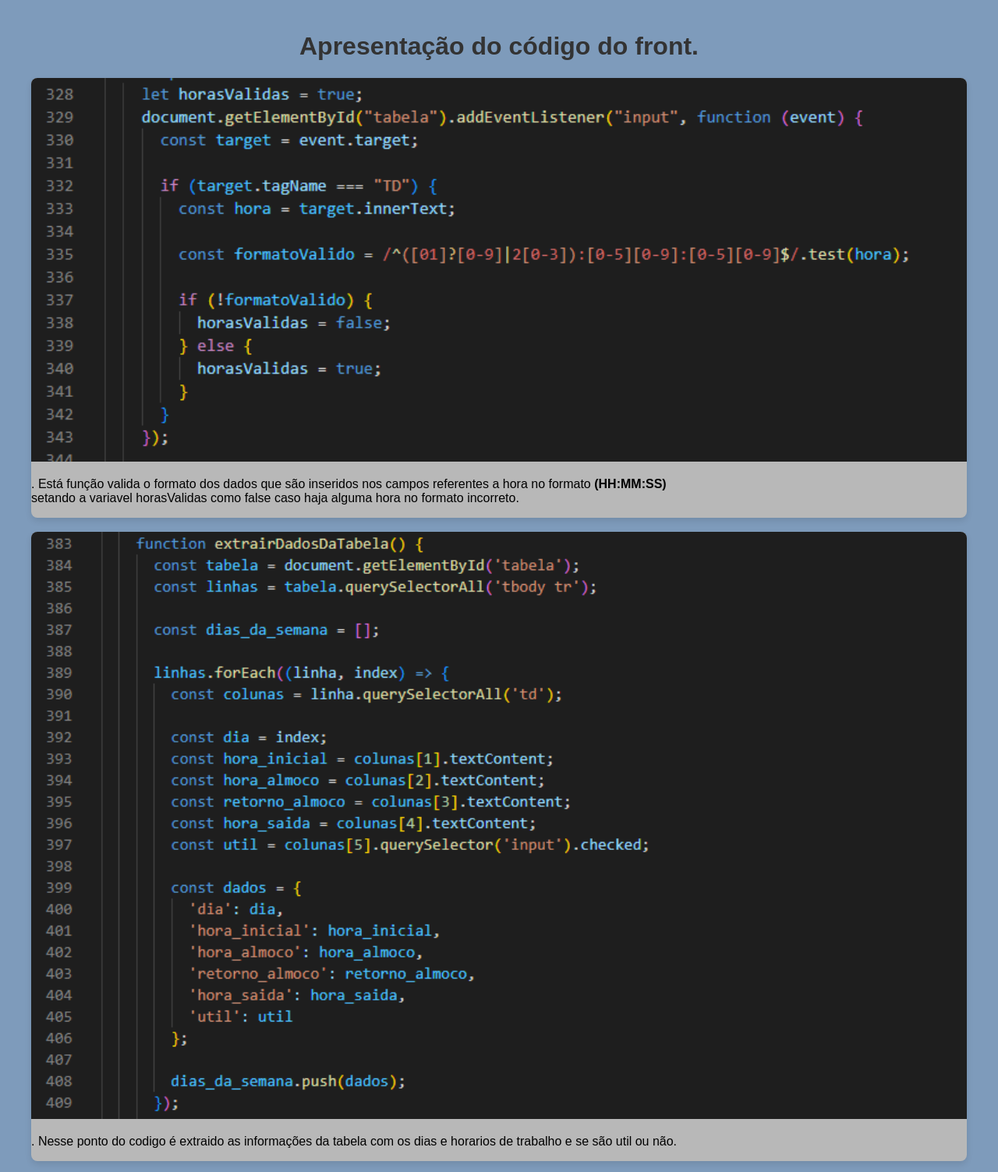
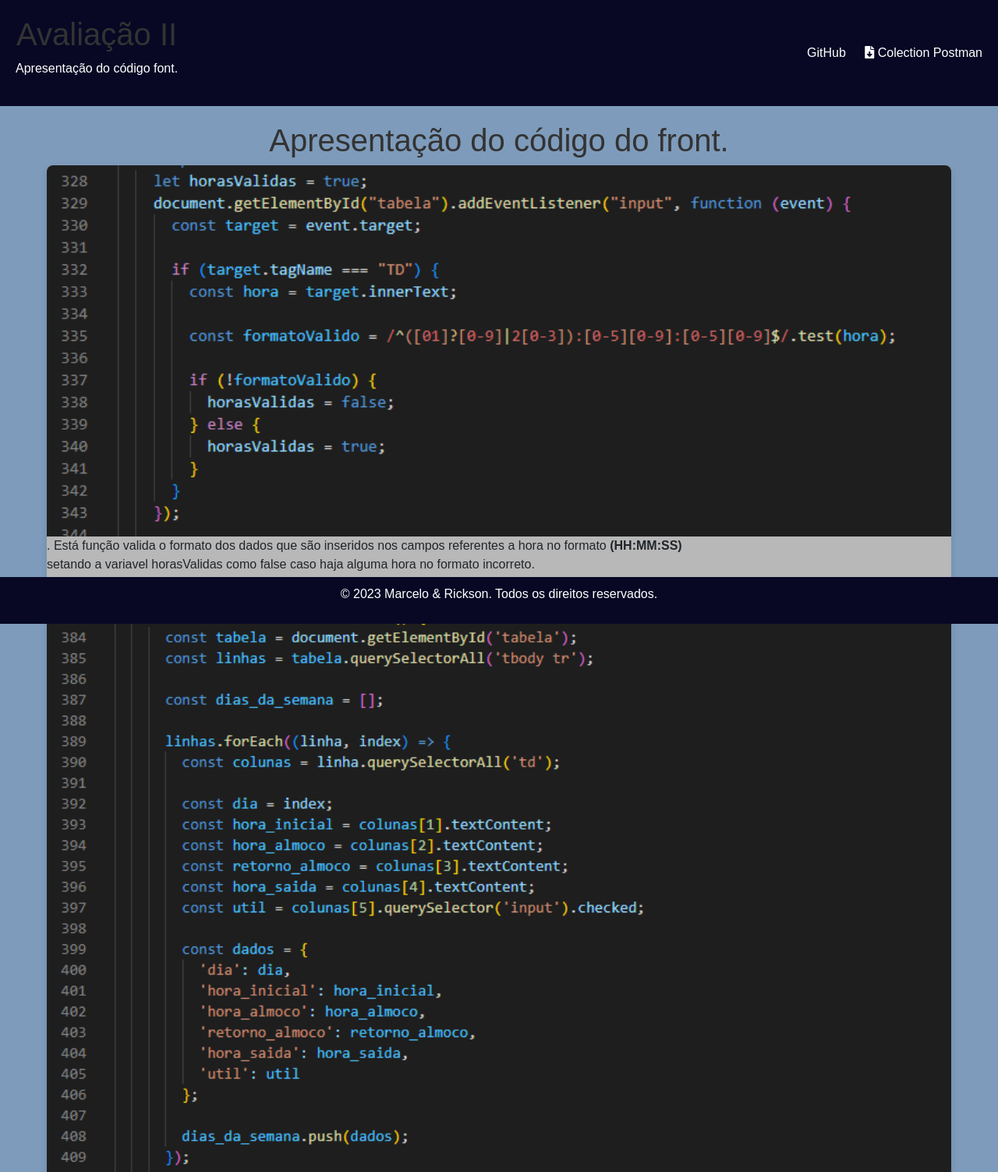
Before and after one commit to Marcelo1305/ApiPython, a Flask app: page /apresentacao in a window 1280 px wide. Shown: the top 1503 px of the page at 78% size. Run offline with Flask 2, Linux system fonts and the light colour scheme.

Commit message:
formatação

```diff
--- a/templates/apresentacao.html
+++ b/templates/apresentacao.html
@@ -1,11 +1,13 @@
-
 <!DOCTYPE html>
 <html lang="en">
+
 <head>
     <meta charset="UTF-8">
     <meta http-equiv="X-UA-Compatible" content="IE=edge">
     <meta name="viewport" content="width=device-width, initial-scale=1.0">
     <title>Outra Página</title>
+    <link rel="stylesheet" href="https://cdnjs.cloudflare.com/ajax/libs/font-awesome/5.15.3/css/all.min.css" integrity="sha512-m2EAhDNzHYT6foKIq1OwJgGzJloj28NikE7qAiK70Fa0bPJ2p8OnLRm0qFkgJom6Xb09j21nTq52zciG1L1D2Q==" crossorigin="anonymous">
+    <link href="https://cdn.jsdelivr.net/npm/bootstrap@5.3.2/dist/css/bootstrap.min.css" rel="stylesheet" integrity="sha384-T3c6CoIi6uLrA9TneNEoa7RxnatzjcDSCmG1MXxSR1GAsXEV/Dwwykc2MPK8M2HN" crossorigin="anonymous">
     <style>
         body {
             font-family: 'Arial', sans-serif;
@@ -55,9 +57,49 @@
             margin: 0;
             border-top: 1px solid #ddd;
         }
-        </style>
+
+        footer {
+            background-color: #080825;
+            padding: 10px;
+            text-align: center;
+            color: white;
+            position: fixed;
+            bottom: 0;
+            width: 100%;
+        }
+        header {
+            background-color: #080825;
+            color: #fff;
+            text-align: center;
+            padding: 20px;
+            display: flex;
+            justify-content: space-between;
+            align-items: center;
+        }
+        header a {
+            color: #fff;
+            text-decoration: none;
+            margin-left: 20px; /* Adiciona espaçamento entre os links */
+        }
+    </style>
 </head>
+
 <body>
+    <script src="https://cdn.jsdelivr.net/npm/bootstrap@5.3.2/dist/js/bootstrap.bundle.min.js" integrity="sha384-C6RzsynM9kWDrMNeT87bh95OGNyZPhcTNXj1NW7RuBCsyN/o0jlpcV8Qyq46cDfL" crossorigin="anonymous"></script>
+    <header>
+        <div>
+            <h1>Avaliação II</h1>
+            <p>Apresentação do código font.</p>
+        </div>
+        <div>
+            <a href="https://github.com/Marcelo1305/ApiPython.git" target="_blank" class="text-white">
+                <i class="bi bi-github"></i> GitHub
+            </a>
+            <a href="../static/img/APIPython.postman_collection.json" download="exemplo.json" class="text-white">
+                <i class="fas fa-file-download"></i> Colection Postman
+            </a>
+        </div>
+    </header>
     <div class="container">
         <h1>Apresentação do código do front.</h1>
 
@@ -65,24 +107,30 @@
             <div class="photo">
                 <img src=" {{ url_for('static', filename='img/func_formato_hora.png') }} " alt="Foto 1">
                 <p>
-                    .  Está função valida o formato dos dados que são inseridos nos campos referentes a hora no formato <b>(HH:MM:SS)</b><br>
+                    . Está função valida o formato dos dados que são inseridos nos campos referentes a hora no formato
+                    <b>(HH:MM:SS)</b><br>
                     setando a variavel horasValidas como false caso haja alguma hora no formato incorreto.
                 </p>
             </div><br>
             <div class="photo">
                 <img src=" {{ url_for('static', filename='img/func_extrair_dados_tabela.png') }} " alt="Foto 2">
                 <p>
-                    .  Nesse ponto do codigo é extraido as informações da tabela com os dias e horarios de trabalho e se são util ou não.
+                    . Nesse ponto do codigo é extraido as informações da tabela com os dias e horarios de trabalho e se
+                    são util ou não.
                 </p>
             </div><br>
             <div class="photo">
                 <img src=" {{ url_for('static', filename='img/func_envio_api.png') }} " alt="Foto 3">
                 <p>
-                    .  Neste ponto é onde é feita a requisição para o backend para realizar os calculos e retornar para o frontend uma string com as horas e minutos uteis de trabalho <br>
-                    .  Onde inicialmente é validado se não há nenhuma hora invalida e caso tenha retorna um alert para a tela indicando que todos os horarios devem estar no formato correto.<br>
-                    .  Em seguida chama a função <b>extrairDadosDaTabela()</b> vista anteriormente para pegar as informações de carga horaria. <br>
-                    .  Em seguida extrai as datas e horas de inicio e fim dos calculos dos inputs ja no formato aceito pela api. <br>
-                    .  E caso api retornar um erro tambem é informado na tela o erro ocorrido na api.
+                    . Neste ponto é onde é feita a requisição para o backend para realizar os calculos e retornar para o
+                    frontend uma string com as horas e minutos uteis de trabalho <br>
+                    . Onde inicialmente é validado se não há nenhuma hora invalida e caso tenha retorna um alert para a
+                    tela indicando que todos os horarios devem estar no formato correto.<br>
+                    . Em seguida chama a função <b>extrairDadosDaTabela()</b> vista anteriormente para pegar as
+                    informações de carga horaria. <br>
+                    . Em seguida extrai as datas e horas de inicio e fim dos calculos dos inputs ja no formato aceito
+                    pela api. <br>
+                    . E caso api retornar um erro tambem é informado na tela o erro ocorrido na api.
 
                 </p>
             </div>
@@ -95,46 +143,67 @@
         <div class="photo-grid">
             <div class="photo">
                 <img src=" {{ url_for('static', filename='img/3-20.png') }} " alt="Foto 1">
-                <p>.  Nessa parte do codigo é declarado uma variavel horas(<b>timedelta()</b>) para realizar a comparação entre as datas e pegar a diferença entre elas<br>
-                    .  Logo após é decladado uma variavel <b>data_atual</b> que inicialmente recebe o valor da data_inicial<br>
-                    .  Essa variavel servirá para representar os dias a serem validados. <br>
-                    .  Então é validado se o usuario informou o parametro <b>dados</b> levando em consideração que este parametro não é obrigatorio <br>
-                    e caso não tenha cido informado cria um dicionario de dados com as informações padrão de carga horaria e atribui a variavel <b>dados</b>.
+                <p>. Nessa parte do codigo é declarado uma variavel horas(<b>timedelta()</b>) para realizar a comparação
+                    entre as datas e pegar a diferença entre elas<br>
+                    . Logo após é decladado uma variavel <b>data_atual</b> que inicialmente recebe o valor da
+                    data_inicial<br>
+                    . Essa variavel servirá para representar os dias a serem validados. <br>
+                    . Então é validado se o usuario informou o parametro <b>dados</b> levando em consideração que este
+                    parametro não é obrigatorio <br>
+                    e caso não tenha cido informado cria um dicionario de dados com as informações padrão de carga
+                    horaria e atribui a variavel <b>dados</b>.
                 </p>
             </div><br>
             <div class="photo">
                 <img src=" {{ url_for('static', filename='img/22-49.png') }} " alt="Foto 2">
                 <p>
-                    .  Nessa parte do código é feita uma validação se a <b>data_inicial</b> é menor que a <b>data_final</b><br><br>
-                    .  Então ocorre uma iteração entre a <b>data_atual</b> e a <b>data_final</b> acrescentando um dia na <b>data_atual</b> ao final do loop while. <br><br>
-                    .  Na linha 28 é procurado no dicionario de dados se existe o dia da semana correspondente a <b>data_atual</b> sendo util. <br><br>
-                    .  Se esse dia da semana for  considerado util extrai desse dia os horarios de entrada<b>(h_inicial)</b>
+                    . Nessa parte do código é feita uma validação se a <b>data_inicial</b> é menor que a
+                    <b>data_final</b><br><br>
+                    . Então ocorre uma iteração entre a <b>data_atual</b> e a <b>data_final</b> acrescentando um dia na
+                    <b>data_atual</b> ao final do loop while. <br><br>
+                    . Na linha 28 é procurado no dicionario de dados se existe o dia da semana correspondente a
+                    <b>data_atual</b> sendo util. <br><br>
+                    . Se esse dia da semana for considerado util extrai desse dia os horarios de
+                    entrada<b>(h_inicial)</b>
                     , horario de saida para o almoço<b>(h_almoco)</b>
                     , horario de retorno do almoço<b>(h_retorno)</b>
                     e o horario do fim do expediente <b>(h_fim)</b><br><br>
-                    .  Nas linhas de 39 a 42 é extraido as datas e horas a serem usadas para realizar os calculos sendo que o valor a ser considerado sera <br>
-                    <b>h_inicial</b> a maior data entre a <b>data_inicial</b> e a combinação de somente a data da <b>data_atual</b> com o horario da variavel <b>(h_inicial)</b><br>
-                    <b>h_almoco</b> a menor data entre a <b>data_final</b> e a combinação de somente a data da <b>data_atual</b> com o horario da variavel <b>(h_almoco)</b><br>
-                    <b>h_retorno</b> a maior data entre a <b>data_inicial</b> e a combinação de somente a data da <b>data_atual</b> com o horario da variavel <b>(h_retorno)</b><br>
-                    <b>h_fim</b> a monor data entre a <b>data_final</b> e a combinação de somente a data da <b>data_atual</b> com o horario da variavel <b>(h_fim)</b><br><br>
-                    .  Na linha 45 são calculadas as diferenças entre as variaveis (<b>h_almoco</b> - <b>h_inicial</b>) caso a <b>h_inicial</b> for maoir que a <b>h_almoco</b>
-                     caso contrario não acrescenta nada (<b>timedelta</b>)<br>
-                     .  Na linha 46 são calculadas as diferenças entre as variaveis (<b>h_fim</b> - <b>h_retorno</b>) caso a <b>h_fim</b> for maoir que a <b>h_retorno</b>
-                     caso contrario não acrescenta nada (<b>timedelta</b>)<br><br>
-                     .  E por fim é acrescentado um dia na <b>data_atual</b> como dito anteriormente.
+                    . Nas linhas de 39 a 42 é extraido as datas e horas a serem usadas para realizar os calculos sendo
+                    que o valor a ser considerado sera <br>
+                    <b>h_inicial</b> a maior data entre a <b>data_inicial</b> e a combinação de somente a data da
+                    <b>data_atual</b> com o horario da variavel <b>(h_inicial)</b><br>
+                    <b>h_almoco</b> a menor data entre a <b>data_final</b> e a combinação de somente a data da
+                    <b>data_atual</b> com o horario da variavel <b>(h_almoco)</b><br>
+                    <b>h_retorno</b> a maior data entre a <b>data_inicial</b> e a combinação de somente a data da
+                    <b>data_atual</b> com o horario da variavel <b>(h_retorno)</b><br>
+                    <b>h_fim</b> a monor data entre a <b>data_final</b> e a combinação de somente a data da
+                    <b>data_atual</b> com o horario da variavel <b>(h_fim)</b><br><br>
+                    . Na linha 45 são calculadas as diferenças entre as variaveis (<b>h_almoco</b> - <b>h_inicial</b>)
+                    caso a <b>h_inicial</b> for maoir que a <b>h_almoco</b>
+                    caso contrario não acrescenta nada (<b>timedelta</b>)<br>
+                    . Na linha 46 são calculadas as diferenças entre as variaveis (<b>h_fim</b> - <b>h_retorno</b>) caso
+                    a <b>h_fim</b> for maoir que a <b>h_retorno</b>
+                    caso contrario não acrescenta nada (<b>timedelta</b>)<br><br>
+                    . E por fim é acrescentado um dia na <b>data_atual</b> como dito anteriormente.
                 </p>
             </div><br>
             <div class="photo">
                 <img src=" {{ url_for('static', filename='img/50-59.png') }} " alt="Foto 3">
                 <p>
-                    .  E caso a <b>data_inicial</b> for maior que a <b>data_final</b> é retornado uma <b>Exception</b> informando que a data inicial deve ser menor que a data final. <br><br>
-                    .  E ao fim da função é calculado as horas inteiras extraida da variavel <b>horas</b> para a variavel <b>horas_totais</b>
-                     e os minutos restantes para a variavel <b>minutos_totais</b> <br>
-                     e no retorno da função é formatado uma string informando 'HH' horas e 'MM' minutos
+                    . E caso a <b>data_inicial</b> for maior que a <b>data_final</b> é retornado uma <b>Exception</b>
+                    informando que a data inicial deve ser menor que a data final. <br><br>
+                    . E ao fim da função é calculado as horas inteiras extraida da variavel <b>horas</b> para a variavel
+                    <b>horas_totais</b>
+                    e os minutos restantes para a variavel <b>minutos_totais</b> <br>
+                    e no retorno da função é formatado uma string informando 'HH' horas e 'MM' minutos
                 </p>
             </div>
-            <!-- Adicione mais fotos conforme necessário -->
+            <br><br><br>
         </div>
     </div>
+    <footer>
+        <p>&copy; 2023 Marcelo & Rickson. Todos os direitos reservados.</p>
+    </footer>
 </body>
+
 </html>
--- a/templates/index.html
+++ b/templates/index.html
@@ -17,7 +17,6 @@
   <script>
     Prism.highlightAll();
   </script>
-
   <style>
     * {
       box-sizing: border-box;
```
Also changed, not shown: static/img/APIPython.postman_collection.json (renamed from APIPython.postman_collection.json).
